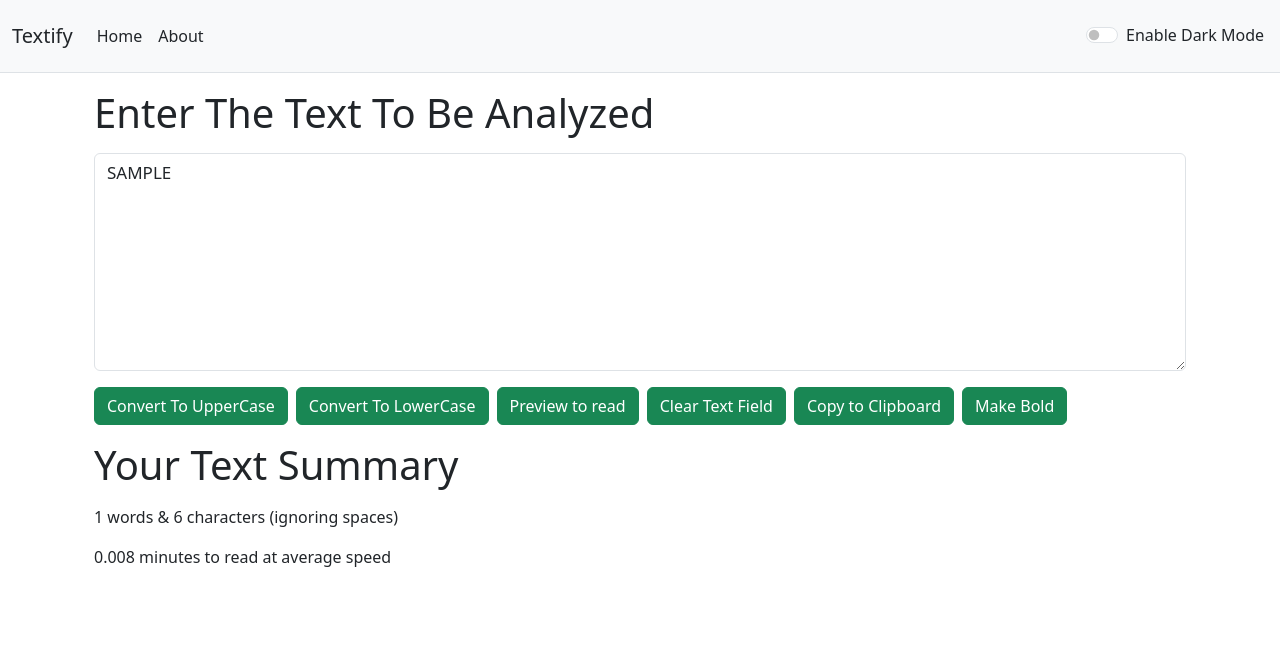
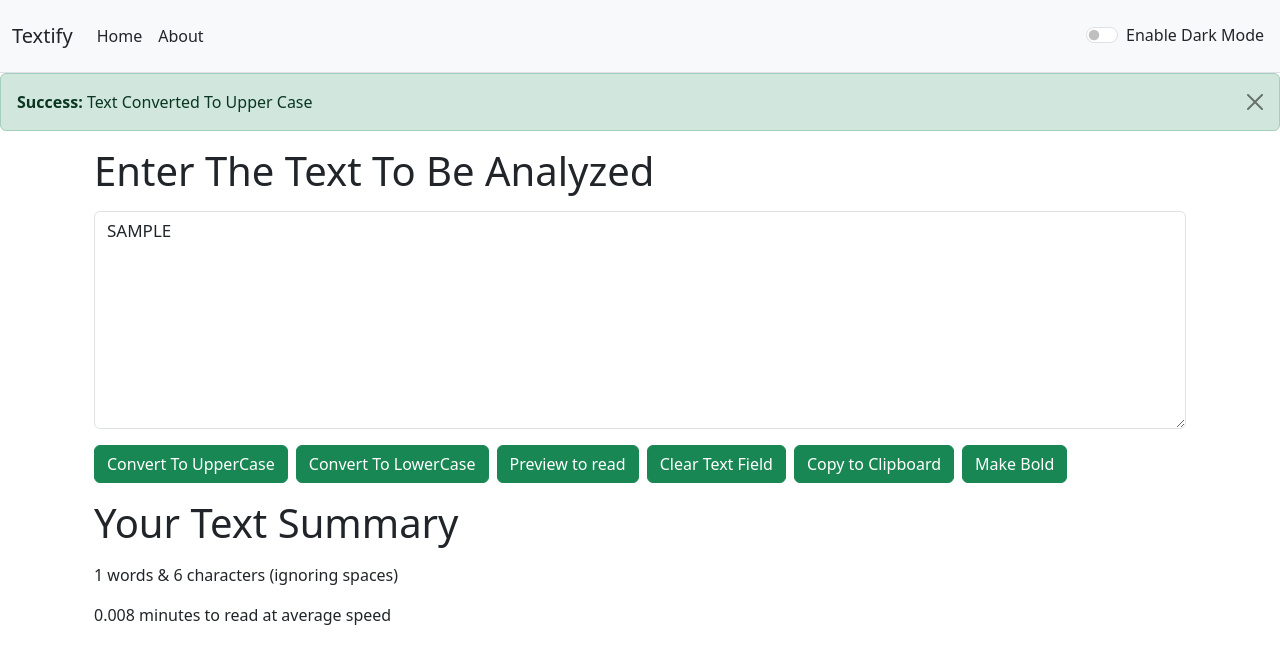
Before and after one commit to yadavmangesh07/Text-Utility-Web-App, a React (Create React App) app: page / in a window 1280 px wide. Both pictures are taken after typing "Sample" into the empty fields and a click on the button "Convert To UpperCase". Shown: the top 664 px of the page. Built offline with nearby package versions, Linux system fonts and the light colour scheme.

Commit message:
Added Alert For UpperCase Button

```diff
--- a/src/App.js
+++ b/src/App.js
@@ -43,7 +43,7 @@ const showAlert=(message,type)=>{
       <NavBar title="Textify" about="About" mode1={mode} textColor={text} buttonText={btnText} toggleMode={changeMode} />
       <Alert alert={alert}/>
       <div className="container">
-        <TextForm heading="Enter The Text To Be Analyzed" isBold={isBold} setIsBold={setIsBold} mode1={mode}/>
+        <TextForm showAlert={showAlert} heading="Enter The Text To Be Analyzed" isBold={isBold} setIsBold={setIsBold} mode1={mode}/>
       </div>
     </>
   );
--- a/src/component/Alert.js
+++ b/src/component/Alert.js
@@ -10,7 +10,7 @@ export default function Alert(props) {
         props.alert &&
             <div className={`alert alert-${props.alert.typ} alert-dismissible fade show`} role="alert">
   <strong>{capitalize(props.alert.typ)}</strong> {props.alert.msg}
-  <button type="button" class="btn-close" data-bs-dismiss="alert" aria-label="Close"></button>
+  <button type="button" className="btn-close" data-bs-dismiss="alert" aria-label="Close"></button>
 </div>
 
 
--- a/src/component/TextForm.js
+++ b/src/component/TextForm.js
@@ -1,4 +1,5 @@
 import React, { useState } from 'react';
+
 
 export default function TextForm(props) {
   const [text, setText] = useState('');
@@ -9,6 +10,8 @@ export default function TextForm(props) {
   const upperCase = () => {
     let newText = text.toUpperCase();
     setText(newText);
+    props.showAlert('Text Converted To Upper Case','success')
+
   };
   const makeBold=()=>{
     setbold(!isbold);
```
